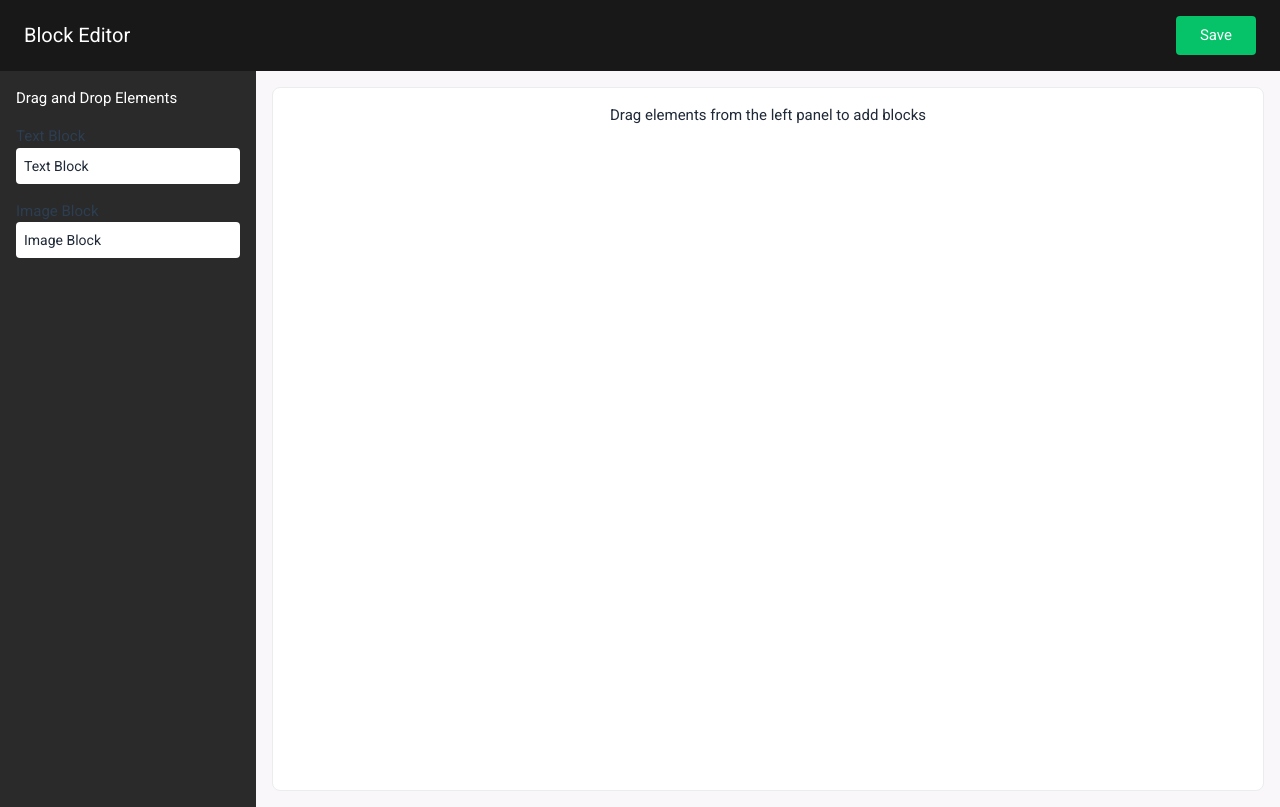
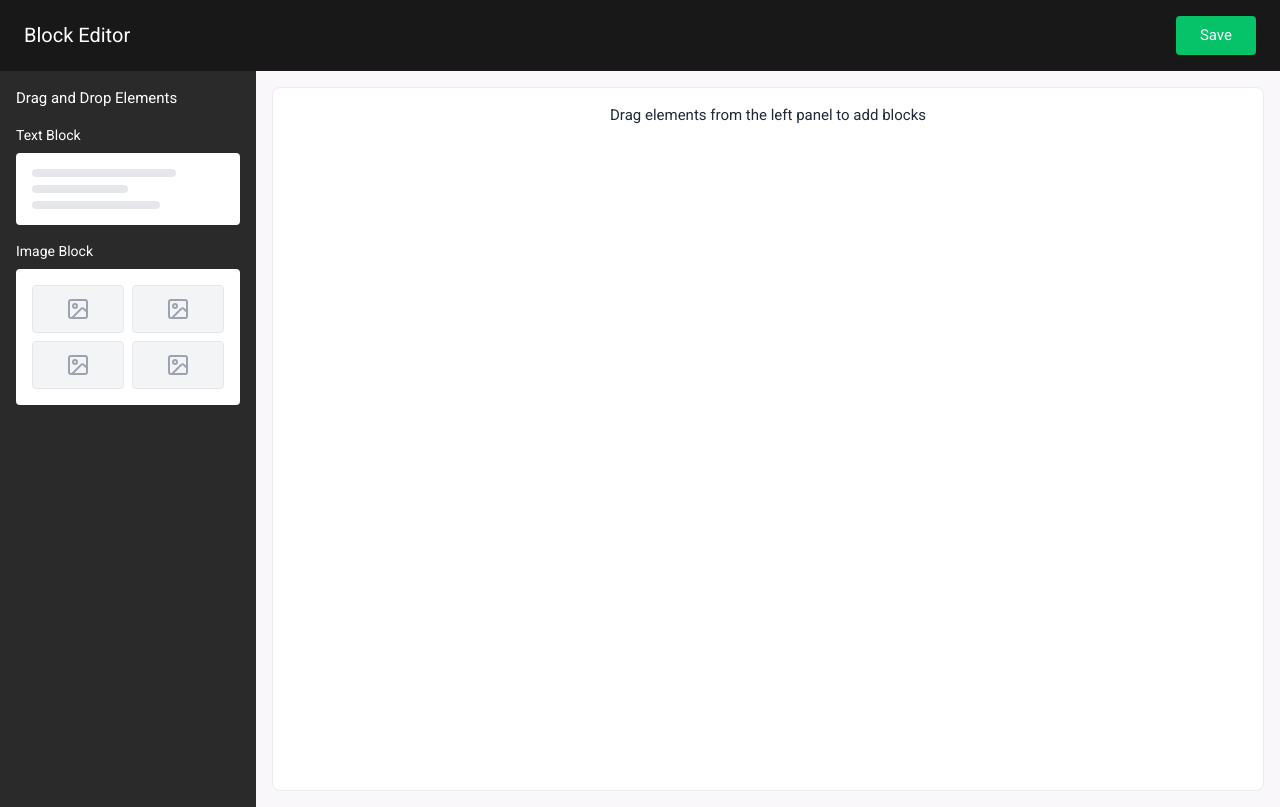
Before and after one commit to stellavin/drag-and-drop-app, a Vue app: page /about in a window 1280 px wide. Built offline with nearby package versions, Linux system fonts and the light colour scheme; the HTML template or start-up script is replaced by a standard one.

Commit message:
added images

```diff
--- a/src/components/draggable/DraggableItem.vue
+++ b/src/components/draggable/DraggableItem.vue
@@ -1,19 +1,41 @@
+<!-- src/components/draggable/DraggableItem.vue -->
 <template>
   <div>
-    <h3>{{ title }}</h3>
+    <h3 class="text-white mb-2 text-sm">{{ title }}</h3>
     <div
-      class="bg-white p-2 rounded cursor-move text-gray-800 text-sm"
+      class="bg-white p-4 rounded cursor-move text-gray-800"
       draggable="true"
       @dragstart="onDragStart"
     >
-      <h3>{{ title }}</h3>
+      <!-- Text Block Preview -->
+      <div v-if="type === 'text'" class="space-y-2">
+        <div class="h-2 bg-gray-200 rounded w-3/4"></div>
+        <div class="h-2 bg-gray-200 rounded w-1/2"></div>
+        <div class="h-2 bg-gray-200 rounded w-2/3"></div>
+      </div>
+
+      <!-- Image Block Preview -->
+      <div v-else-if="type === 'image'" class="grid grid-cols-2 gap-2">
+        <div
+          v-for="index in 4"
+          :key="index"
+          class="bg-gray-100 rounded w-full h-12 flex items-center justify-center border border-gray-200"
+        >
+          <ImageIcon class="w-6 h-6 text-gray-400" />
+        </div>
+      </div>
     </div>
   </div>
 </template>
 
 <script>
+import { Image as ImageIcon } from 'lucide-vue-next'
+
 export default {
   name: 'DraggableItem',
+  components: {
+    ImageIcon,
+  },
   props: {
     title: {
       type: String,
```
